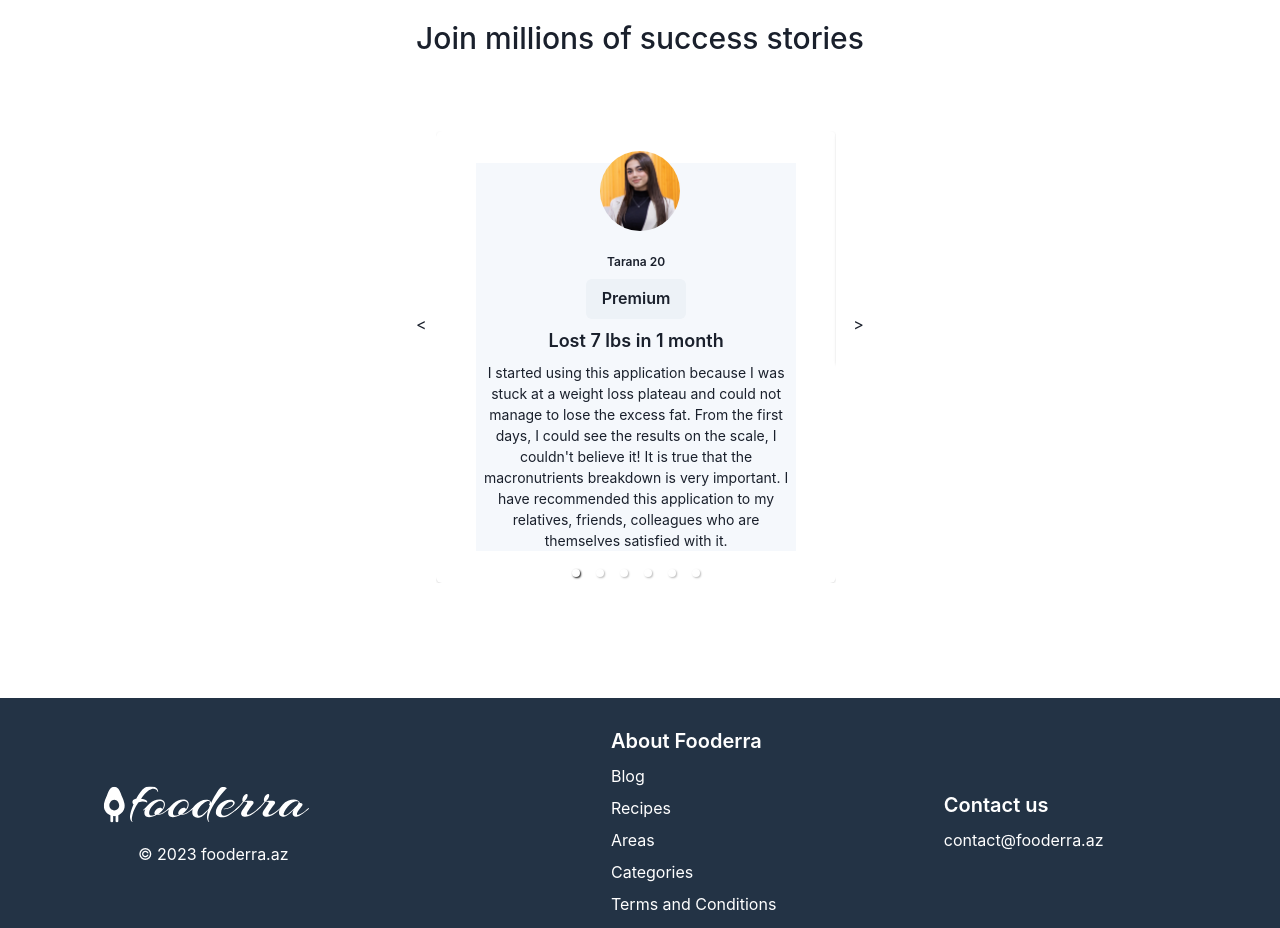
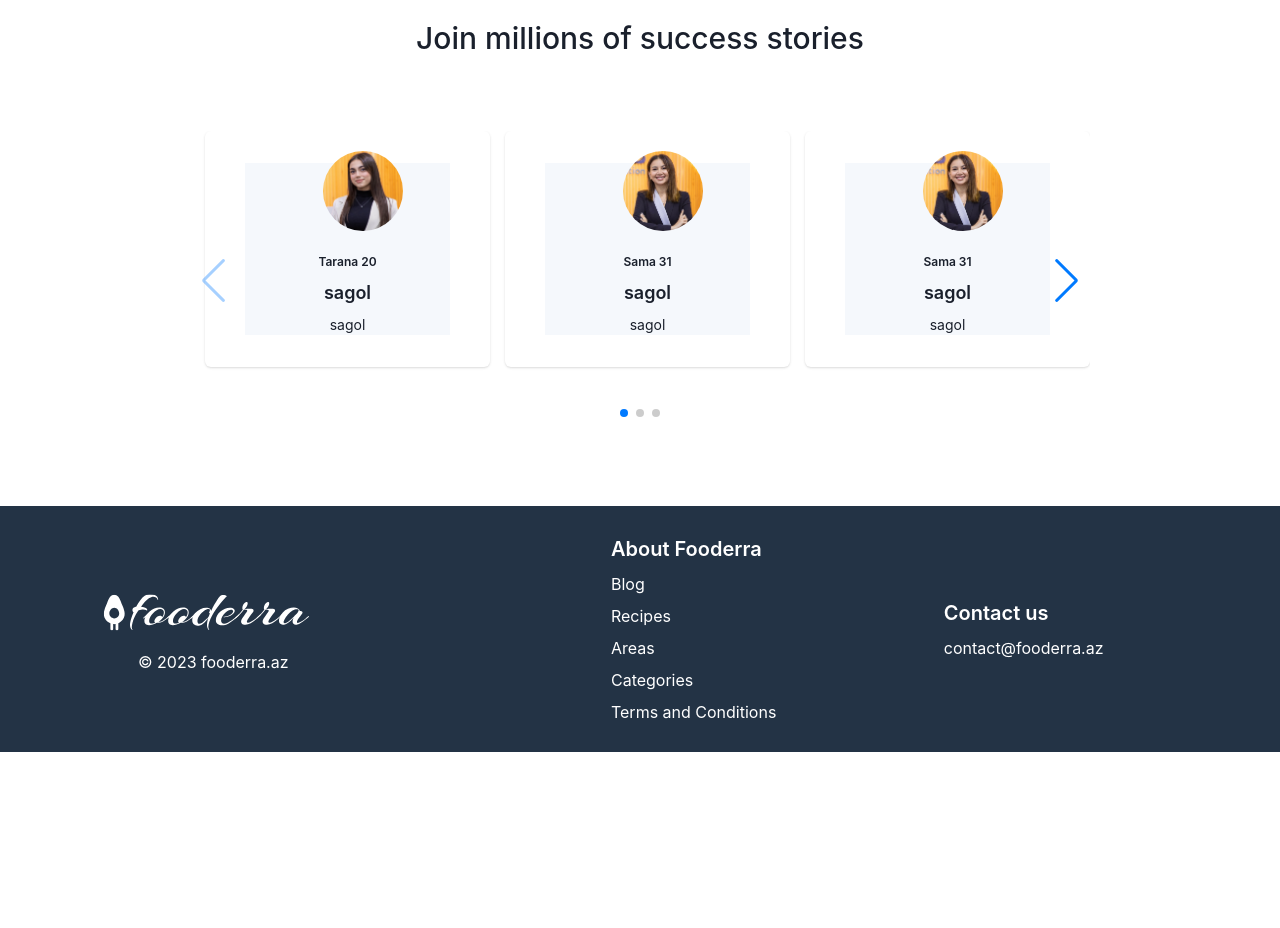
Before and after one commit to AzizZeynalli/food-advisor-app, a Next.js app: page / in a window 1280 px wide. Shown: the part 1820-2748 px from the top of the page. After the commit the page ends 2572 px from the top, so only its background shows below. Built offline with nearby package versions, Linux system fonts and the light colour scheme.

Commit message:
added slider

```diff
--- a/package.json
+++ b/package.json
@@ -25,7 +25,8 @@
     "react-dom": "^18",
     "react-hook-form": "^7.49.2",
     "react-icons": "^4.12.0",
-    "react-responsive-carousel": "^3.2.23"
+    "react-responsive-carousel": "^3.2.23",
+    "swiper": "^11.0.5"
   },
   "devDependencies": {
     "@types/js-cookie": "^3.0.6",
--- a/src/components/homepagecomponents/Stories.tsx
+++ b/src/components/homepagecomponents/Stories.tsx
@@ -1,98 +1,98 @@
 "use client";
 import React, { useState } from "react";
-import { Carousel } from "react-responsive-carousel";
-import "react-responsive-carousel/lib/styles/carousel.min.css";
+
 import { Box, Heading, VStack, useBreakpointValue } from "@chakra-ui/react";
 import CardStory from "@/components/homepagecomponents/CardStory";
 import "./slider.css";
 
+import { Swiper, SwiperSlide } from "swiper/react";
+
+import "swiper/css";
+import "swiper/css/scrollbar";
+import "swiper/css/navigation";
+import "swiper/css/pagination";
+
+import { Keyboard, Scrollbar, Navigation, Pagination } from "swiper/modules";
+
 export function Stories() {
-  const cardCount = useBreakpointValue({ base: 10, md: 10 }) || 0;
-  const [selectedItem, setSelectedItem] = useState(0);
-
-  const handlePrevClick = () => {
-    setSelectedItem((prevItem) => (prevItem - 1 + cardCount) % cardCount);
-  };
-
-  const handleNextClick = () => {
-    setSelectedItem((prevItem) => (prevItem + 1) % cardCount);
-  };
-
   return (
     <>
-      <Box mt='50px'>
+      <Box mt="50px">
         <Heading textAlign="center" fontSize="30px" fontWeight="500">
           Join millions of success stories
         </Heading>
         <Box p="75px 20px" position="relative">
-          <VStack
-            position="absolute"
-            left="0"
-            top="40%"
-            display={{ base: "none", md: "Flex" }}
+          <Swiper
+            slidesPerView={1}
+            centeredSlides={false}
+            slidesPerGroupSkip={1}
+            grabCursor={true}
+            keyboard={{
+              enabled: true,
+            }}
+            breakpoints={{
+              769: {
+                slidesPerView: 3,
+                slidesPerGroup: 3,
+              },
+            }}
+            scrollbar={false}
+            navigation={true}
+            pagination={{
+              clickable: true,
+            }}
+            modules={[Keyboard, Scrollbar, Navigation, Pagination]}
+            className="mySwiper"
           >
-            <button onClick={handlePrevClick}>&lt;</button>
-          </VStack>
-          <Carousel
-            selectedItem={selectedItem}
-            onChange={setSelectedItem}
-            width={400}
-            showStatus={false}
-            showArrows={false}
-            showThumbs={true}
-            thumbWidth={400}
-          >
+            <SwiperSlide>
               <CardStory
                 imageStory="../images/tarana1.png"
                 cardName="Tarana 20"
-              cardPremium="Premium"
-              cardHistory="Lost 7 lbs in 1 month"
-              cardAbout="I started using this application because I was stuck at a weight loss plateau and could not manage to
-            lose the excess fat. From the first days, I could see the results on the scale, I couldn't believe it! It is true that the macronutrients breakdown is very important. I have recommended this application to my relatives, friends, colleagues who are themselves satisfied with it."
+                cardHistory="sagol"
+                cardAbout="sagol"
               ></CardStory>
+            </SwiperSlide>
+            <SwiperSlide>
               <CardStory
                 imageStory="../images/sama1.png"
                 cardName="Sama 31"
                 cardHistory="sagol"
                 cardAbout="sagol"
               ></CardStory>
+            </SwiperSlide>
+            <SwiperSlide>
               <CardStory
-              imageStory="../images/murad1.png"
-              cardName="Murad 20"
-              cardPremium="salam"
+                imageStory="../images/sama1.png"
+                cardName="Sama 31"
                 cardHistory="sagol"
                 cardAbout="sagol"
               ></CardStory>
+            </SwiperSlide>
+            <SwiperSlide>
               <CardStory
                 imageStory="../images/aziz1.png"
-              cardName="Aziz 20"
-              cardPremium="salam"
+                cardName="Sama 31"
                 cardHistory="sagol"
                 cardAbout="sagol"
               ></CardStory>
+            </SwiperSlide>
+            <SwiperSlide>
               <CardStory
-              imageStory="../images/fagan.png"
-              cardName="Fagan 20"
-              cardPremium="salam"
+                imageStory="../images/sama1.png"
+                cardName="Sama 31"
                 cardHistory="sagol"
                 cardAbout="sagol"
               ></CardStory>
+            </SwiperSlide>
+            <SwiperSlide>
               <CardStory
-              imageStory="../images/kanan.png"
-              cardName="Kanan 20"
-              cardPremium="salam"
+                imageStory="../images/aziz1.png"
+                cardName="Sama 31"
                 cardHistory="sagol"
                 cardAbout="sagol"
               ></CardStory>
-          </Carousel>
-          <Box
-            position="absolute"
-            right="0"
-            top="40%"
-            display={{ base: "none", md: "Flex" }}
-          >
-            <button onClick={handleNextClick}>&gt;</button>
-          </Box>
+            </SwiperSlide>
+          </Swiper>
         </Box>
       </Box>
     </>
--- a/src/components/homepagecomponents/slider.css
+++ b/src/components/homepagecomponents/slider.css
@@ -1,10 +1,53 @@
-/* .carousel .slide {
-  min-width: 200px !important;
-  display: inline-block;
-  padding-left: 10px;
-  padding-right: 10px;
-} */
+.swiper {
+  width: 900px;
+  height: 300px;
+}
+.swiper-slide {
+  display: flex;
+  flex-direction: column;
+  align-items: center;
+  justify-content: center;
+  position: relative;
+  padding-left: 15px;
+}
 
-.carousel .control-dots {
-  margin: 0;
+.swiper-slide img {
+  display: block;
+  width: 100%;
 }
+
+@media only screen and (min-width: 769px) {
+  /* .swiper-slide:first-child {
+    transition: transform 100ms;
+  }
+
+  .swiper-slide:first-child img {
+    transition: box-shadow 500ms;
+  } */
+  /*
+  .swiper-slide.swiper-slide-active:first-child {
+    transform: translateX(50%);
+    z-index: 2;
+  }
+
+  .swiper-slide.swiper-slide-active:first-child img {
+    box-shadow: 0px 32px 80px rgba(0, 0, 0, 0.35);
+  } */
+  /*
+  .swiper-slide:nth-child(2) {
+    transition: transform 100ms;
+  }
+
+  .swiper-slide.swiper-slide-next:nth-child(2) {
+    transform: translateX(55%);
+    z-index: 1;
+  } */
+  /*
+  .swiper[dir="rtl"] .swiper-slide.swiper-slide-active:first-child {
+    transform: translateX(-50%);
+  }
+
+  .swiper[dir="rtl"] .swiper-slide.swiper-slide-next:nth-child(2) {
+    transform: translateX(-55%);
+  } */
+}
```
Also changed, not shown: 1 other file (tests, documents, lock files or other folders). Lines whose indentation alone changed are shown as unchanged.
